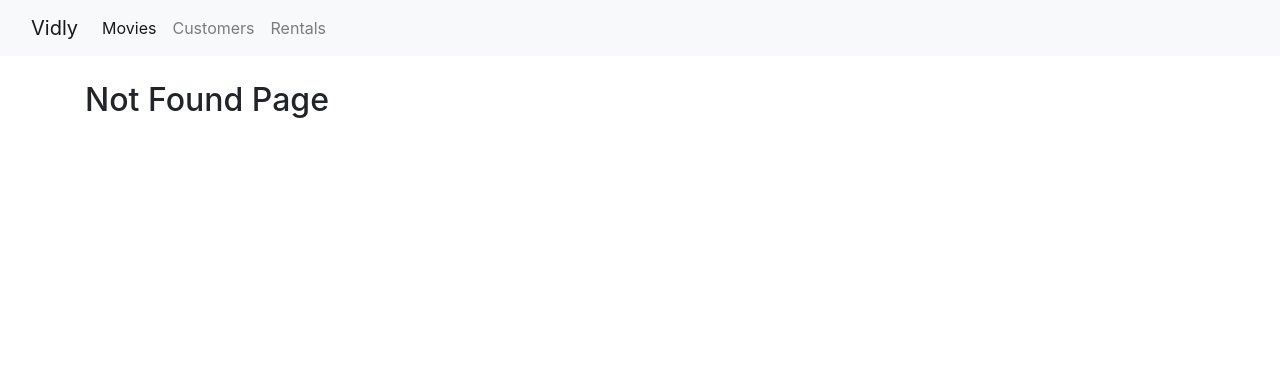
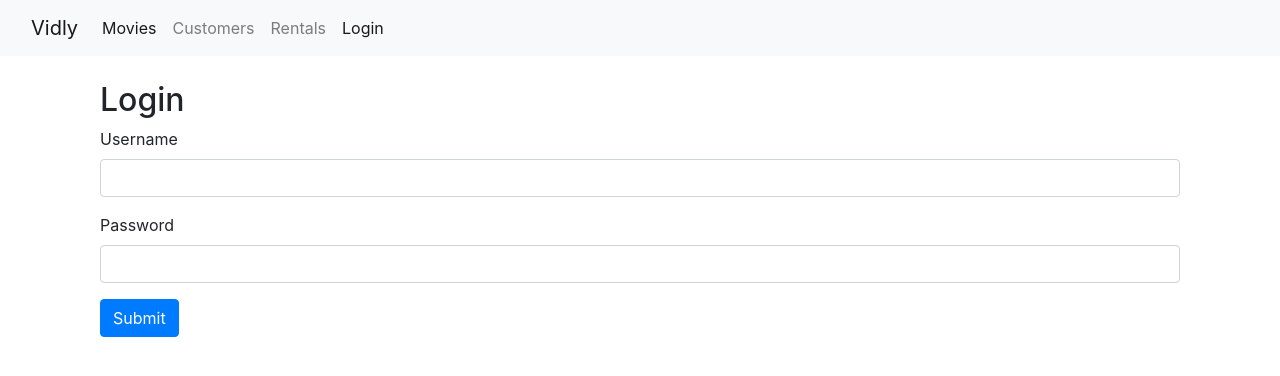
Before and after one commit to uniqcle/modified_vidly, a React (Create React App) app: page /login in a window 1280 px wide. Before the commit this address led to /not-found. Shown: the top 376 px of the page. Built offline with nearby package versions, Linux system fonts and the light colour scheme.

Commit message:
bootstrap form

```diff
--- a/src/App.js
+++ b/src/App.js
@@ -4,6 +4,7 @@
 import Customers from './components/customers';
 import Rentals from './components/rentals'
 import Navbar from './components/navbar';
+import LoginForm from './components/loginForm';
 import { Switch, Route, Redirect } from 'react-router-dom'
 import NotFound from './components/notFound';
 
@@ -15,6 +16,7 @@
       <main className="container">
 
         <Switch>
+          <Route path="/login" component={LoginForm} />
           <Route path="/movies/:id" component={MovieForm} />
           <Route path="/movies" component={Movies} />
           <Route path="/customers" component={Customers} />
--- /dev/null
+++ b/src/components/common/input.jsx
@@ -0,0 +1,24 @@
+import React, { Component } from 'react';
+
+const Input = ({ name, label, value, onChange }) => {
+
+    return (
+        <>
+            <div className="form-group">
+                <label htmlFor={name} className="form-label">{label}</label>
+                <input
+                    // autoFocus ref={this.username}
+                    value={value}
+                    onChange={onChange}
+                    className="form-control"
+                    id={name}
+                    type="text"
+                    name={name}
+                />
+
+            </div>
+        </>
+    )
+}
+
+export default Input;
--- /dev/null
+++ b/src/components/loginForm.jsx
@@ -0,0 +1,56 @@
+import React, { Component } from 'react';
+import Input from './common/input'
+
+class LoginForm extends Component {
+
+    state = {
+        account: {
+            username: '',
+            password: ''
+        }
+    }
+
+    username = React.createRef();
+
+    // componentDidMount() {
+    //     this.username.current.focus();
+    // }
+
+    handleSubmit = (e) => {
+        e.preventDefault();
+
+
+        // call the server
+        //const username = this.username.current.value;
+        console.log('submitted ')
+    }
+
+    handleChange = ({ currentTarget: input }) => {
+        const account = { ...this.state.account }
+        account[input.name] = input.value;
+        this.setState({ account })
+    }
+
+    render() {
+        const { account } = this.state;
+
+        return (<>
+
+            <div className="container">
+
+                <h2>Login</h2>
+
+                <form onSubmit={this.handleSubmit}>
+
+                    <Input name="username" value={account.username} onChange={this.handleChange} label="Username" />
+
+                    <Input name="password" value={account.password} onChange={this.handleChange} label="Password" />
+
+                    <button className="btn btn-primary" > Submit</button>
+                </form>
+            </div>
+        </>);
+    }
+}
+
+export default LoginForm;
--- a/src/components/navbar.jsx
+++ b/src/components/navbar.jsx
@@ -22,6 +22,10 @@
                                     <NavLink className="nav-link" to="/rentals">Rentals</NavLink>
                                 </li>
 
+                                <li className="nav-item">
+                                    <NavLink className="nav-link" to="/login">Login</NavLink>
+                                </li>
+
                             </ul>
                         </div>
                     </div>
```
